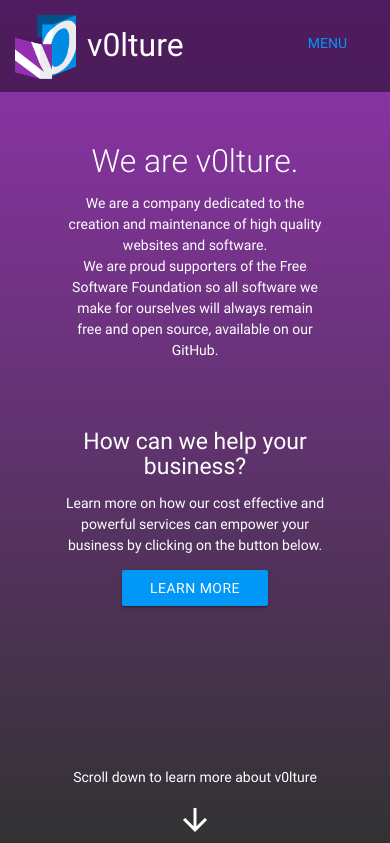
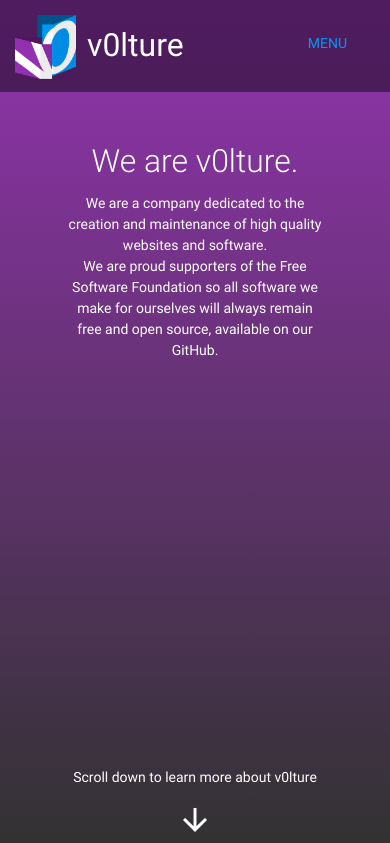
Before and after one commit to v0lture/v0lture.com, a PHP site: page / in a window 390 px wide. Shown: the top 843 px of the page. Run offline with PHP 8.4, Linux system fonts and the light colour scheme; data that the repository does not hold is empty; some libraries are stand-ins or nearby versions.

Commit message:
tinkering with mobile UI more

```diff
--- a/index.php
+++ b/index.php
@@ -50,9 +50,9 @@
                 <h4>We are v0lture.</h4>
                 <p>We are a company dedicated to the creation and maintenance of high quality websites and software.<br />We are proud supporters of the Free Software Foundation so all software we make for ourselves will always remain free and open source, available on our GitHub.</p>
                 <br /><br />
-                <h5>How can we help your business?</h5>
-                <p>Learn more on how our cost effective and powerful services can empower your business by clicking on the button below.</p>
-                <a href="business.php" class="btn accent waves-effect waves-light white-text">Learn More</a>
+                <h5 class="hide-on-small-only">How can we help your business?</h5>
+                <p class="hide-on-small-only">Learn more on how our cost effective and powerful services can empower your business by clicking on the button below.</p>
+                <a href="business.php" class="btn accent waves-effect waves-light white-text hide-on-small-only">Learn More</a>
 
                 <div class="arrow center-align">
                     <p>Scroll down to learn more about v0lture</p>
```
